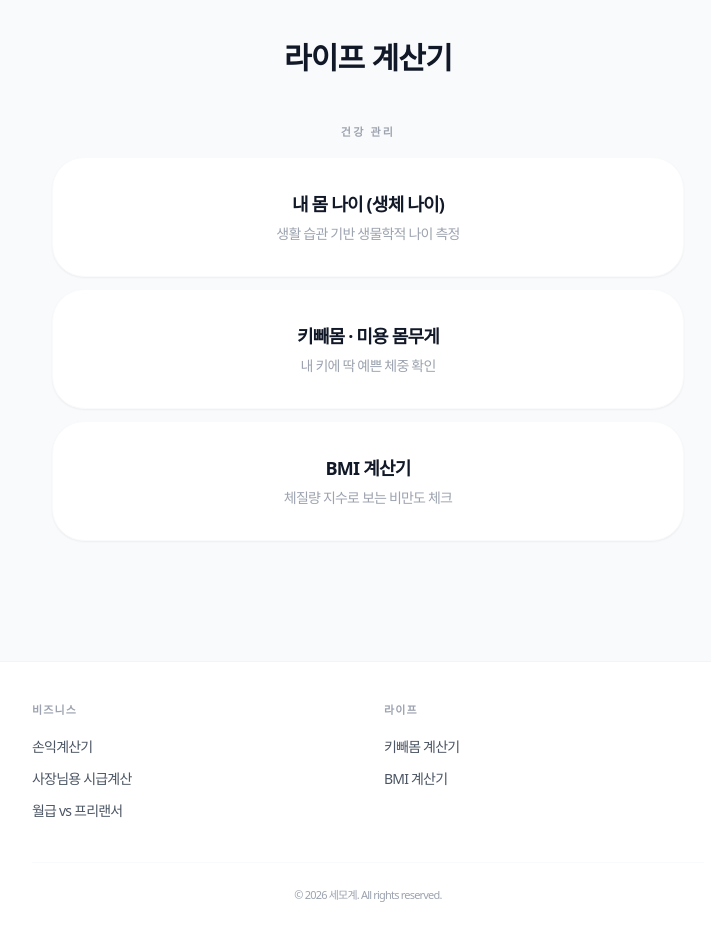
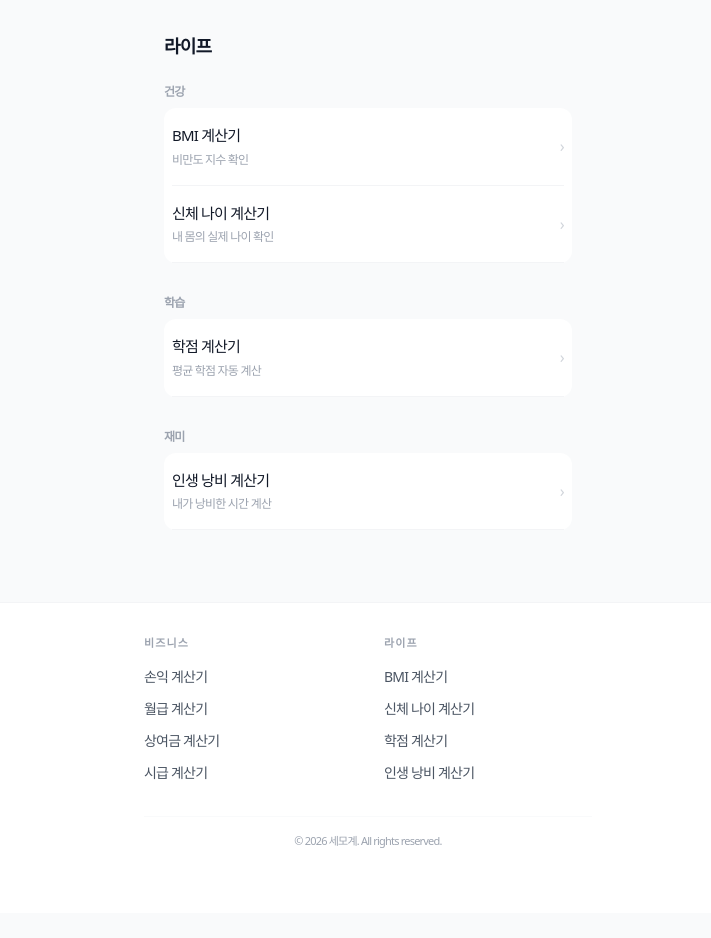
Before and after one commit to greentea2417/semogye-calculator, a Next.js app: page /life in a window 1280 px wide. Shown: the top 938 px of the page, without its empty margins (272-983 px from the left). After the commit the page ends 913 px from the top, so only its background shows below. Built offline with nearby package versions, Linux system fonts and the light colour scheme; a web font is replaced by a local one.

Commit message:
UI 수정 및 구조 정리

```diff
--- a/app/business/page.tsx
+++ b/app/business/page.tsx
@@ -1,49 +1,51 @@
 import Link from "next/link";
+import HomeLink from "@/components/HomeLink";
+
+function Item({ href, title, desc }) {
+  return (
+    <Link href={href} className="flex items-center justify-between py-4 border-b border-gray-100">
+      <div>
+        <p className="text-[15px] font-medium text-gray-900">{title}</p>
+        <p className="text-[12px] text-gray-400 mt-1">{desc}</p>
+      </div>
+      <span className="text-gray-300">›</span>
+    </Link>
+  );
+}
 
 export default function BusinessPage() {
   return (
-    <main className="max-w-2xl mx-auto px-5 py-10 space-y-12 mb-20">
-      <section className="flex flex-col items-center text-center mb-10">
-        <h1 className="text-3xl font-extrabold tracking-tight text-gray-900">비즈니스 · 금융</h1>
-        <p className="text-gray-500 text-sm mt-2">당신이 계산하고 싶은 모든 것</p>
-      </section>
+    <main className="max-w-md mx-auto px-5 py-8">
+
+      <h1 className="text-lg font-bold text-gray-900 mb-6">비즈니스</h1>
 
       {/* 사장님 필수 */}
-      <section className="space-y-4">
-        <h2 className="text-center text-[11px] font-bold text-gray-400 tracking-[0.2em] uppercase">사장님 필수</h2>
-        <div className="flex flex-col gap-3">
-          <Link href="/profit" className="block p-8 bg-white rounded-[32px] border border-gray-50 shadow-sm hover:shadow-md transition-all group text-center">
-            <h3 className="font-bold text-gray-900 text-lg group-hover:text-blue-600 transition-colors">손익계산기</h3>
-            <p className="text-gray-400 text-sm mt-1.5">판매가 대비 수익과 마진율 확인</p>
-          </Link>
-
-          <Link href="/hourly-multi" className="block p-8 bg-white rounded-[32px] border border-gray-50 shadow-sm hover:shadow-md transition-all group text-center">
-            <h3 className="font-bold text-gray-900 text-lg group-hover:text-blue-600 transition-colors">사장님용 시급 계산</h3>
-            <p className="text-gray-400 text-sm mt-1.5">여러 알바생의 급여를 한 번에 정산</p>
-          </Link>
+      <section className="mb-8">
+        <h2 className="text-xs font-bold text-gray-400 mb-2">사장님 필수</h2>
+        <div className="bg-white rounded-xl px-2">
+          <Item href="/profit" title="손익 계산기" desc="판매 수익과 마진 확인" />
+          <Item href="/hourly-multi" title="사장님 시급 계산" desc="직원 급여 한번에 계산" />
         </div>
       </section>
 
-      {/* 알바 · 프리랜서 (사라졌던 메뉴들 복구!) */}
-      <section className="space-y-4">
-        <h2 className="text-center text-[11px] font-bold text-gray-400 tracking-[0.2em] uppercase">알바 · 프리랜서</h2>
-        <div className="flex flex-col gap-3">
-          <Link href="/hourly" className="block p-8 bg-white rounded-[32px] border border-gray-50 shadow-sm hover:shadow-md transition-all group text-center">
-            <h3 className="font-bold text-gray-900 text-lg group-hover:text-blue-600 transition-colors">알바 시급 계산기</h3>
-            <p className="text-gray-400 text-sm mt-1.5">주휴수당 포함 월 예상 수령액 확인</p>
-          </Link>
-
-          <Link href="/compare" className="block p-8 bg-white rounded-[32px] border border-gray-50 shadow-sm hover:shadow-md transition-all group text-center">
-            <h3 className="font-bold text-gray-900 text-lg group-hover:text-blue-600 transition-colors">월급 vs 프리랜서</h3>
-            <p className="text-gray-400 text-sm mt-1.5">나에게 유리한 계약 방식 비교</p>
-          </Link>
-
-          <Link href="/freelance" className="block p-8 bg-white rounded-[32px] border border-gray-50 shadow-sm hover:shadow-md transition-all group text-center">
-            <h3 className="font-bold text-gray-900 text-lg group-hover:text-blue-600 transition-colors">프리랜서 3.3%</h3>
-            <p className="text-gray-400 text-sm mt-1.5">세금 떼고 실제로 받는 금액 확인</p>
-          </Link>
+      {/* 급여 · 보상 */}
+      <section className="mb-8">
+        <h2 className="text-xs font-bold text-gray-400 mb-2">급여 · 보상</h2>
+        <div className="bg-white rounded-xl px-2">
+          <Item href="/salary" title="월급 계산기" desc="세후 실수령액 확인" />
+          <Item href="/bonus" title="상여금 계산기" desc="보너스 실수령액 계산" />
         </div>
       </section>
+
+      {/* 근로 · 계약 */}
+      <section>
+        <h2 className="text-xs font-bold text-gray-400 mb-2">근로 · 계약</h2>
+        <div className="bg-white rounded-xl px-2">
+          <Item href="/hourly" title="시급 계산기" desc="주휴 포함 월급 계산" />
+          <Item href="/compare" title="월급 vs 프리랜서" desc="유리한 계약 비교" />
+        </div>
+      </section>
+
     </main>
   );
 }
--- a/app/components/HomeLink.tsx
+++ b/app/components/HomeLink.tsx
@@ -6,16 +6,15 @@ import { usePathname } from "next/navigation";
 export default function HomeLink() {
   const pathname = usePathname();
 
-  // ✅ 메인페이지에서는 숨김
   if (pathname === "/") return null;
 
   return (
-    <div className="max-w-2xl mx-auto px-5 pt-6">
+    <div className="max-w-md mx-auto px-5 mb-4">
       <Link
         href="/"
-        className="text-sm text-gray-400 hover:text-gray-600 underline"
+        className="text-sm text-gray-500"
       >
-        ← 홈으로
+        ← 홈
       </Link>
     </div>
   );
--- a/app/components/footer.tsx
+++ b/app/components/footer.tsx
@@ -2,31 +2,45 @@ import Link from "next/link";
 
 export default function Footer() {
   return (
-    <footer className="bg-white border-t border-gray-100 pt-10 pb-20 px-5">
-      <div className="max-w-2xl mx-auto grid grid-cols-2 gap-8">
+    <footer className="bg-white border-t border-gray-100 mt-10 pt-8 pb-16 px-5">
+
+      <div className="max-w-md mx-auto grid grid-cols-2 gap-8">
+
         {/* 비즈니스 */}
-        <div className="space-y-4">
-          <h4 className="text-[11px] font-bold text-gray-400 uppercase tracking-widest">비즈니스</h4>
+        <div className="space-y-3">
+          <h4 className="text-[11px] font-bold text-gray-400 uppercase tracking-widest">
+            비즈니스
+          </h4>
           <ul className="space-y-2">
-            <li><Link href="/profit" className="text-sm text-gray-600 hover:text-gray-900">손익계산기</Link></li>
-            <li><Link href="/hourly-multi" className="text-sm text-gray-600 hover:text-gray-900">사장님용 시급계산</Link></li>
-            <li><Link href="/compare" className="text-sm text-gray-600 hover:text-gray-900">월급 vs 프리랜서</Link></li>
+            <li><Link href="/profit" className="text-sm text-gray-600">손익 계산기</Link></li>
+            <li><Link href="/salary" className="text-sm text-gray-600">월급 계산기</Link></li>
+            <li><Link href="/bonus" className="text-sm text-gray-600">상여금 계산기</Link></li>
+            <li><Link href="/hourly" className="text-sm text-gray-600">시급 계산기</Link></li>
           </ul>
         </div>
 
         {/* 라이프 */}
-        <div className="space-y-4">
-          <h4 className="text-[11px] font-bold text-gray-400 uppercase tracking-widest">라이프</h4>
+        <div className="space-y-3">
+          <h4 className="text-[11px] font-bold text-gray-400 uppercase tracking-widest">
+            라이프
+          </h4>
           <ul className="space-y-2">
-            <li><Link href="/life/kbm" className="text-sm text-gray-600 hover:text-gray-900">키빼몸 계산기</Link></li>
-            <li><Link href="/life/bmi" className="text-sm text-gray-600 hover:text-gray-900">BMI 계산기</Link></li>
+            <li><Link href="/life/bmi" className="text-sm text-gray-600">BMI 계산기</Link></li>
+            <li><Link href="/life/body-age" className="text-sm text-gray-600">신체 나이 계산기</Link></li>
+            <li><Link href="/life/grade" className="text-sm text-gray-600">학점 계산기</Link></li>
+            <li><Link href="/life/waste-time" className="text-sm text-gray-600">인생 낭비 계산기</Link></li>
           </ul>
         </div>
+
       </div>
 
-      <div className="max-w-2xl mx-auto mt-10 pt-6 border-t border-gray-50 text-center">
-        <p className="text-[11px] text-gray-400 font-medium">© 2026 세모계. All rights reserved.</p>
+      {/* 하단 */}
+      <div className="max-w-md mx-auto mt-8 pt-4 border-t border-gray-50 text-center">
+        <p className="text-[11px] text-gray-400">
+          © 2026 세모계. All rights reserved.
+        </p>
       </div>
+
     </footer>
   );
 }
--- a/app/life/page.tsx
+++ b/app/life/page.tsx
@@ -1,32 +1,68 @@
 import Link from "next/link";
+import HomeLink from "@/components/HomeLink";
+function Item({ href, title, desc }) {
+  return (
+    <Link
+      href={href}
+      className="flex items-center justify-between py-4 border-b border-gray-100"
+    >
+      <div>
+        <p className="text-[15px] font-medium text-gray-900">{title}</p>
+        <p className="text-[12px] text-gray-400 mt-1">{desc}</p>
+      </div>
+      <span className="text-gray-300">›</span>
+    </Link>
+  );
+}
 
 export default function LifePage() {
   return (
-    <main className="max-w-2xl mx-auto px-5 py-10 space-y-12 mb-20">
-      <section className="flex flex-col items-center text-center mb-10">
-        <h1 className="text-3xl font-extrabold tracking-tight text-gray-900">라이프 계산기</h1>
+    <main className="max-w-md mx-auto px-5 py-8">
+
+      {/* 타이틀 */}
+      <h1 className="text-lg font-bold text-gray-900 mb-6">라이프</h1>
+
+      {/* 건강 */}
+      <section className="mb-8">
+        <h2 className="text-xs font-bold text-gray-400 mb-2">건강</h2>
+        <div className="bg-white rounded-xl px-2">
+          <Item
+            href="/life/bmi"
+            title="BMI 계산기"
+            desc="비만도 지수 확인"
+          />
+          <Item
+            href="/life/body-age"
+            title="신체 나이 계산기"
+            desc="내 몸의 실제 나이 확인"
+          />
+        </div>
       </section>
 
-      {/* 건강 섹션 (분리 완료!) */}
-      <section className="space-y-4">
-        <h2 className="text-center text-[11px] font-bold text-gray-400 tracking-[0.2em] uppercase">건강 관리</h2>
-        <div className="flex flex-col gap-3">
-          <Link href="/life/body-age" className="block p-8 bg-white rounded-[32px] border border-gray-50 shadow-sm hover:shadow-md transition-all group text-center">
-            <h3 className="font-bold text-gray-900 text-lg group-hover:text-green-600 transition-colors">내 몸 나이 (생체 나이)</h3>
-            <p className="text-gray-400 text-sm mt-1.5">생활 습관 기반 생물학적 나이 측정</p>
-          </Link>
-
-          <Link href="/life/kbm" className="block p-8 bg-white rounded-[32px] border border-gray-50 shadow-sm hover:shadow-md transition-all group text-center">
-            <h3 className="font-bold text-gray-900 text-lg group-hover:text-green-600 transition-colors">키빼몸 · 미용 몸무게</h3>
-            <p className="text-gray-400 text-sm mt-1.5">내 키에 딱 예쁜 체중 확인</p>
-          </Link>
-
-          <Link href="/life/bmi" className="block p-8 bg-white rounded-[32px] border border-gray-50 shadow-sm hover:shadow-md transition-all group text-center">
-            <h3 className="font-bold text-gray-900 text-lg group-hover:text-green-600 transition-colors">BMI 계산기</h3>
-            <p className="text-gray-400 text-sm mt-1.5">체질량 지수로 보는 비만도 체크</p>
-          </Link>
+      {/* 학습 */}
+      <section className="mb-8">
+        <h2 className="text-xs font-bold text-gray-400 mb-2">학습</h2>
+        <div className="bg-white rounded-xl px-2">
+          <Item
+            href="/life/grade"
+            title="학점 계산기"
+            desc="평균 학점 자동 계산"
+          />
         </div>
       </section>
+
+      {/* 재미 */}
+      <section>
+        <h2 className="text-xs font-bold text-gray-400 mb-2">재미</h2>
+        <div className="bg-white rounded-xl px-2">
+          <Item
+            href="/life/waste-time"
+            title="인생 낭비 계산기"
+            desc="내가 낭비한 시간 계산"
+          />
+        </div>
+      </section>
+
     </main>
   );
 }
```
